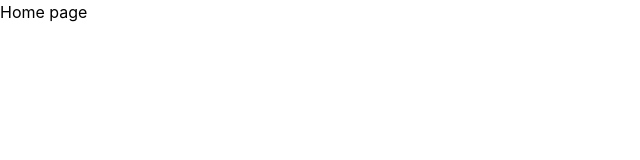
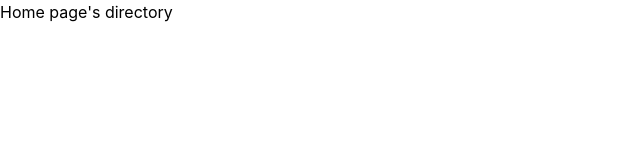
Before and after one commit to ItsLame/CtrlAltDelEat, a Next.js app in the folder frontend/: page / in a window 1280 px wide. Shown: the top 160 px of the page, without its empty margins (0-640 px from the left). Built offline with nearby package versions, Linux system fonts and the light colour scheme.

Commit message:
Move app folder into src

```diff
--- a/frontend/app/page.tsx
+++ /dev/null
@@ -1,3 +0,0 @@
-export default function HomePage() {
-  return <div>Home page</div>;
-}
--- a/frontend/app/layout.tsx
+++ b/frontend/src/app/layout.tsx
@@ -1,11 +1,11 @@
 import "@mantine/core/styles.css";
 import React from "react";
 import { MantineProvider, ColorSchemeScript } from "@mantine/core";
-import { theme } from "../theme";
+import { theme } from "../../theme";
 
 export const metadata = {
-  title: "Mantine Next.js template",
-  description: "I am using Mantine with Next.js!",
+  title: "CtrlAltDelEat",
+  description: "Yummy yummy to the tummy.",
 };
 
 export default function RootLayout({ children }: { children: any }) {
--- /dev/null
+++ b/frontend/src/app/page.tsx
@@ -0,0 +1,7 @@
+export default function HomePage() {
+  return (
+    <div>
+      <span>Home page's directory</span>
+    </div>
+  );
+}
```
